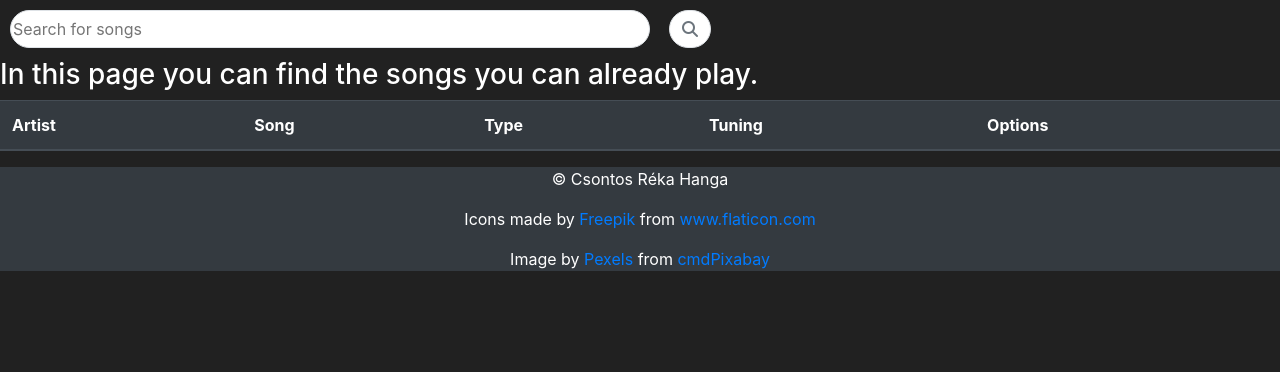
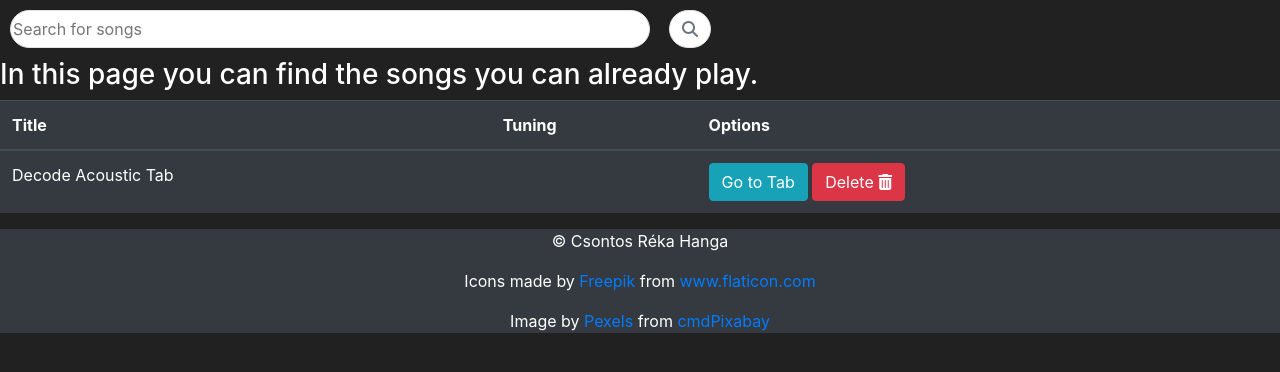
Before and after one commit to csontosreka/learn_guitar, a Flask app: page /my-songs in a window 1280 px wide. Shown: the part 56-428 px from the top of the page. Run offline with Flask 2, Linux system fonts and the light colour scheme; a user stored in the database is signed in; data comes from the database, SQL or seed files in the repository; data that the repository does not hold is empty; some libraries are stand-ins or nearby versions.

Commit message:
add song to my_songs db feature done

```diff
--- a/application/models.py
+++ b/application/models.py
@@ -38,10 +38,9 @@ class User(db.Model, UserMixin):
 class My_Songs(db.Model):
     song_id = db.Column(db.Integer(), primary_key=True)
     title = db.Column(db.String(length=50), nullable=False)
-    tab_type = db.Column(db.String(length=10), nullable=False)
     tuning = db.Column(db.String(length=10))
-    yt_url = db.Column(db.String(length=200), nullable=False, unique=True)
-    tab_url = db.Column(db.String(length=200), nullable=False, unique=True)
+    video_id = db.Column(db.String(length=200), unique=True)
+    tab_url = db.Column(db.String(length=200), unique=True)
     owner = db.Column(db.Integer(), db.ForeignKey('user.user_id'))
 
 
--- a/application/routes.py
+++ b/application/routes.py
@@ -50,6 +50,27 @@ def mysongs_page():
     mysongs = My_Songs.query.all()
     return render_template("my-songs.html", songs=mysongs)
 
+
+@app.route("/save",  methods=["GET", "POST"])
+@login_required
+def save_page():
+    title = request.form.get('title')
+    #TODO
+    tuning = ''
+    tab_url = request.form.get('tab_url')
+    video_id = request.form.get('video_id')
+
+    song_to_create = My_Songs(title=title, tuning=tuning, tab_url=tab_url, video_id=video_id,
+                                owner=current_user.user_id)
+    if My_Songs.query.filter_by(title=title, tuning=tuning, tab_url=tab_url, video_id=video_id,
+                                owner=current_user.user_id).first() is None:
+        db.session.add(song_to_create)
+        db.session.commit()
+        flash('Song added successfully!', category='success')
+    else:
+        flash('Cannot save song, or song is already added to your My Songs list.', category='danger')
+
+    return redirect(url_for('mysongs_page'))
 
 @app.route("/wishlist", methods=["GET", "POST"])
 @login_required
--- a/application/templates/my-songs.html
+++ b/application/templates/my-songs.html
@@ -19,9 +19,7 @@
         <thead>
             <tr>
                 <!-- Your Columns HERE -->
-                <th scope="col">Artist</th>
-                <th scope="col">Song</th>
-                <th scope="col">Type</th>
+                <th scope="col">Title</th>
                 <th scope="col">Tuning</th>
                 <th scope="col">Options</th>
             </tr>
@@ -30,12 +28,10 @@
             <!-- Your rows inside the table HERE: -->
                 {% for song in songs %}
                     <tr>
-                        <td>{{ song.artist }}</td>
-                        <td>{{ song.song }}</td>
-                        <td>{{ song.tab_type }}</td>
+                        <td>{{ song.title }}</td>
                         <td>{{ song.tuning }}</td>
                         <td>
-                            <button class="btn btn-outline btn-info">Choose this tab</button>
+                            <button class="btn btn-outline btn-info">Go to Tab</button>
                             <button class="btn btn-outline btn-danger">Delete
                                 <i class="fa fa-trash" aria-hidden="true"></i>
                             </button>
```
Also changed, not shown: application/templates/tab.html (+9 -4 lines), application/mysongs.db.
